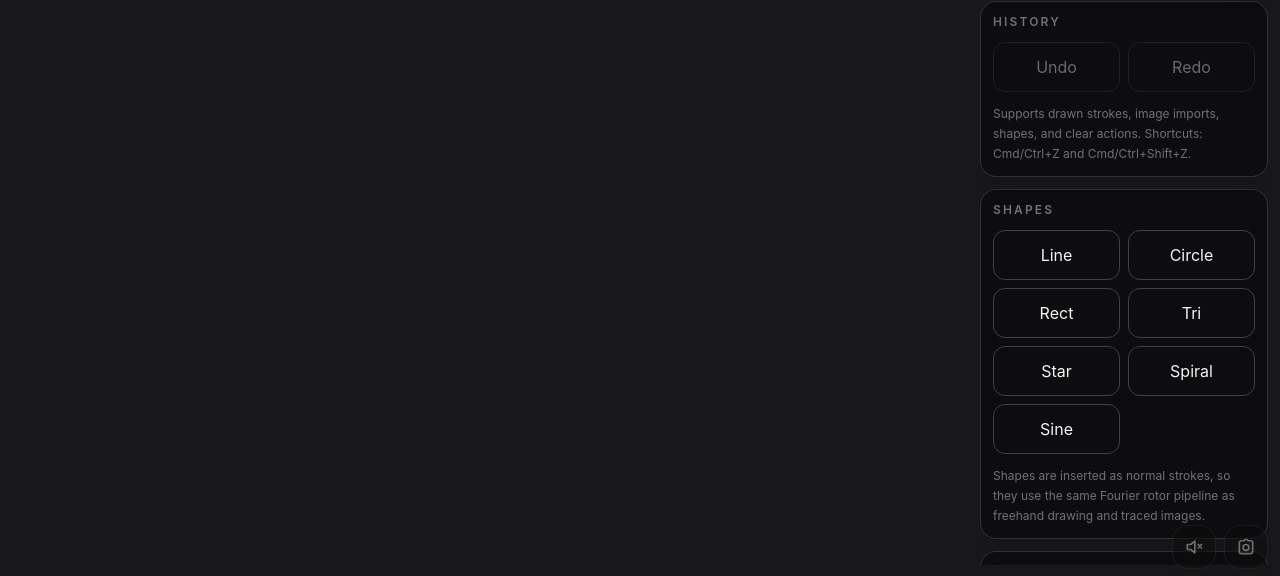
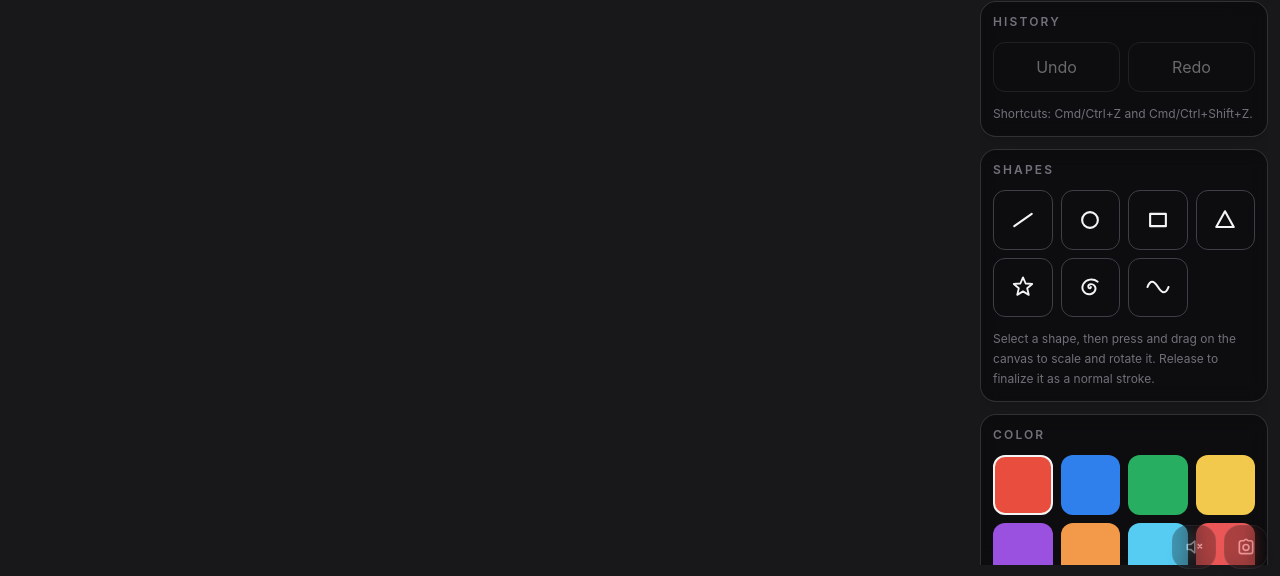
Before and after one commit to MSulSal/bifourcation, a React (Vite) app: page / in a window 1280 px wide. Both pictures are taken after a click on the button "Open settings drawer". Shown: the part 144-720 px from the top of the page. Built offline with nearby package versions, Linux system fonts and the light colour scheme.

Commit message:
Add shapes and drawing history

```diff
--- a/src/App.tsx
+++ b/src/App.tsx
@@ -9,10 +9,11 @@ import {
 import { DrawingSoundEngine, type SonicStroke } from "./audio/soundEngine";
 import { DrawingCanvas } from "./components/DrawingCanvas";
 import { RotorCanvas, type BivectorView } from "./components/RotorCanvas";
+import { ShapePlacementCanvas } from "./components/ShapePlacementCanvas";
 import { traceImageFileToStrokes } from "./image/edgeTracing";
 import { computeFourierTerms } from "./math/fourier";
 import { resamplePath } from "./math/path";
-import { createShapeStroke, type ShapeKind } from "./math/shapes";
+import type { ShapeKind } from "./math/shapes";
 import type { Stroke } from "./types/geometry";
 
 const PEN_COLORS = [
@@ -26,17 +27,14 @@ const PEN_COLORS = [
 	"#eb5757",
 ];
 
-const SHAPE_TOOLS: {
-	kind: ShapeKind;
-	label: string;
-}[] = [
-	{ kind: "line", label: "Line" },
-	{ kind: "circle", label: "Circle" },
-	{ kind: "rectangle", label: "Rect" },
-	{ kind: "triangle", label: "Tri" },
-	{ kind: "star", label: "Star" },
-	{ kind: "spiral", label: "Spiral" },
-	{ kind: "sine", label: "Sine" },
+const SHAPE_TOOLS: ShapeKind[] = [
+	"line",
+	"circle",
+	"rectangle",
+	"triangle",
+	"star",
+	"spiral",
+	"sine",
 ];
 
 const DEFAULT_PEN_COLOR = PEN_COLORS[0];
@@ -60,15 +58,12 @@ type AppMode = "draw" | "animate";
 
 type DrawingHistory = {
 	past: Stroke[][];
+	present: Stroke[];
 	future: Stroke[][];
 };
 
 function clampNumber(value: number, min: number, max: number) {
 	return Math.min(max, Math.max(min, value));
-}
-
-function areStrokeArraysSame(a: Stroke[], b: Stroke[]) {
-	return a === b;
 }
 
 function isBivectorView(value: string | null): value is BivectorView {
@@ -117,6 +112,119 @@ function readStoredSoundEnabled() {
 	return readStoredValue(STORAGE_KEYS.soundEnabled) === "true";
 }
 
+function ShapeIcon({ kind }: { kind: ShapeKind }) {
+	if (kind === "line") {
+		return (
+			<svg viewBox="0 0 32 32" aria-hidden="true" className="h-7 w-7">
+				<path
+					d="M6 23L26 9"
+					fill="none"
+					stroke="currentColor"
+					strokeWidth="2.4"
+					strokeLinecap="round"
+				/>
+			</svg>
+		);
+	}
+
+	if (kind === "circle") {
+		return (
+			<svg viewBox="0 0 32 32" aria-hidden="true" className="h-7 w-7">
+				<circle
+					cx="16"
+					cy="16"
+					r="9"
+					fill="none"
+					stroke="currentColor"
+					strokeWidth="2.4"
+				/>
+			</svg>
+		);
+	}
+
+	if (kind === "rectangle") {
+		return (
+			<svg viewBox="0 0 32 32" aria-hidden="true" className="h-7 w-7">
+				<rect
+					x="7"
+					y="9"
+					width="18"
+					height="14"
+					fill="none"
+					stroke="currentColor"
+					strokeWidth="2.4"
+					strokeLinejoin="round"
+				/>
+			</svg>
+		);
+	}
+
+	if (kind === "triangle") {
+		return (
+			<svg viewBox="0 0 32 32" aria-hidden="true" className="h-7 w-7">
+				<path
+					d="M16 6L26 24H6L16 6Z"
+					fill="none"
+					stroke="currentColor"
+					strokeWidth="2.4"
+					strokeLinejoin="round"
+				/>
+			</svg>
+		);
+	}
+
+	if (kind === "star") {
+		return (
+			<svg viewBox="0 0 32 32" aria-hidden="true" className="h-7 w-7">
+				<path
+					d="M16 5L19 12L26.5 12.5L20.8 17.5L22.6 25L16 21L9.4 25L11.2 17.5L5.5 12.5L13 12L16 5Z"
+					fill="none"
+					stroke="currentColor"
+					strokeWidth="2.1"
+					strokeLinejoin="round"
+				/>
+			</svg>
+		);
+	}
+
+	if (kind === "spiral") {
+		return (
+			<svg viewBox="0 0 32 32" aria-hidden="true" className="h-7 w-7">
+				<path
+					d="M17 16C17 18 14 18 14 15.5C14 12.5 18.5 11.8 20.8 14.2C24 17.5 21.8 23.5 16.2 24.2C9.6 25 5.2 18.4 8.5 12.4C11.6 6.9 19.6 5.8 24.8 10"
+					fill="none"
+					stroke="currentColor"
+					strokeWidth="2.2"
+					strokeLinecap="round"
+				/>
+			</svg>
+		);
+	}
+
+	return (
+		<svg viewBox="0 0 32 32" aria-hidden="true" className="h-7 w-7">
+			<path
+				d="M4 16C7 8 11 8 16 16C21 24 25 24 28 16"
+				fill="none"
+				stroke="currentColor"
+				strokeWidth="2.4"
+				strokeLinecap="round"
+			/>
+		</svg>
+	);
+}
+
+function getShapeLabel(kind: ShapeKind) {
+	if (kind === "line") return "Line";
+	if (kind === "circle") return "Circle";
+	if (kind === "rectangle") return "Rectangle";
+	if (kind === "triangle") return "Triangle";
+	if (kind === "star") return "Star";
+	if (kind === "spiral") return "Spiral";
+
+	return "Sine wave";
+}
+
 function App() {
 	const canvasStageRef = useRef<HTMLElement | null>(null);
 	const soundEngineRef = useRef<DrawingSoundEngine | null>(null);
@@ -124,9 +232,9 @@ function App() {
 	const imageInputRef = useRef<HTMLInputElement | null>(null);
 
 	const [clearSignal, setClearSignal] = useState(0);
-	const [strokes, setStrokes] = useState<Stroke[]>([]);
-	const [history, setHistory] = useState<DrawingHistory>({
+	const [drawingHistory, setDrawingHistory] = useState<DrawingHistory>({
 		past: [],
+		present: [],
 		future: [],
 	});
 	const [mode, setMode] = useState<AppMode>("draw");
@@ -141,10 +249,12 @@ function App() {
 	);
 	const [isTracingImage, setIsTracingImage] = useState(false);
 	const [imageTraceError, setImageTraceError] = useState<string | null>(null);
+	const [selectedShape, setSelectedShape] = useState<ShapeKind | null>(null);
 
 	const [penColor, setPenColor] = useState(readStoredPenColor);
 	const [penWidth, setPenWidth] = useState(readStoredPenWidth);
 
+	const strokes = drawingHistory.present;
 	const resampledPointCount = 256;
 	const visibleTermCount = resampledPointCount;
 
@@ -197,9 +307,9 @@ function App() {
 	);
 
 	const isAnimationMode = mode === "animate";
-	const isCanvasInteractive = mode === "draw";
-	const canUndo = history.past.length > 0;
-	const canRedo = history.future.length > 0;
+	const isCanvasInteractive = mode === "draw" && selectedShape === null;
+	const canUndo = drawingHistory.past.length > 0;
+	const canRedo = drawingHistory.future.length > 0;
 
 	function getSoundEngine() {
 		if (!soundEngineRef.current) {
@@ -230,20 +340,19 @@ function App() {
 		resetAnimationSideEffects();
 		setImageTraceError(null);
 
-		setStrokes(currentStrokes => {
+		setDrawingHistory(currentHistory => {
 			const nextStrokes =
-				typeof update === "function" ? update(currentStrokes) : update;
+				typeof update === "function"
+					? update(currentHistory.present)
+					: update;
 
-			if (areStrokeArraysSame(currentStrokes, nextStrokes)) {
-				return currentStrokes;
-			}
+			if (nextStrokes === currentHistory.present) return currentHistory;
 
-			setHistory(currentHistory => ({
-				past: [...currentHistory.past, currentStrokes],
+			return {
+				past: [...currentHistory.past, currentHistory.present],
+				present: nextStrokes,
 				future: [],
-			}));
-
-			return nextStrokes;
+			};
 		});
 	}
 
@@ -253,21 +362,16 @@ function App() {
 		resetAnimationSideEffects();
 		setImageTraceError(null);
 
-		setHistory(currentHistory => {
+		setDrawingHistory(currentHistory => {
 			const previous = currentHistory.past.at(-1);
 
 			if (!previous) return currentHistory;
 
-			setStrokes(currentStrokes => {
-				setHistory(latestHistory => ({
-					past: latestHistory.past.slice(0, -1),
-					future: [currentStrokes, ...latestHistory.future],
-				}));
-
-				return previous;
-			});
-
-			return currentHistory;
+			return {
+				past: currentHistory.past.slice(0, -1),
+				present: previous,
+				future: [currentHistory.present, ...currentHistory.future],
+			};
 		});
 	}
 
@@ -277,42 +381,38 @@ function App() {
 		resetAnimationSideEffects();
 		setImageTraceError(null);
 
-		setHistory(currentHistory => {
+		setDrawingHistory(currentHistory => {
 			const next = currentHistory.future[0];
 
 			if (!next) return currentHistory;
 
-			setStrokes(currentStrokes => {
-				setHistory(latestHistory => ({
-					past: [...latestHistory.past, currentStrokes],
-					future: latestHistory.future.slice(1),
-				}));
-
-				return next;
-			});
-
-			return currentHistory;
+			return {
+				past: [...currentHistory.past, currentHistory.present],
+				present: next,
+				future: currentHistory.future.slice(1),
+			};
 		});
 	}
 
 	function clearEverything() {
 		resetAnimationSideEffects();
 		setImageTraceError(null);
+		setSelectedShape(null);
 		setClearSignal(value => value + 1);
 
-		setStrokes(currentStrokes => {
-			if (currentStrokes.length === 0) return currentStrokes;
+		setDrawingHistory(currentHistory => {
+			if (currentHistory.present.length === 0) return currentHistory;
 
-			setHistory(currentHistory => ({
-				past: [...currentHistory.past, currentStrokes],
+			return {
+				past: [...currentHistory.past, currentHistory.present],
+				present: [],
 				future: [],
-			}));
-
-			return [];
+			};
 		});
 	}
 
 	function enterDrawMode() {
+		setSelectedShape(null);
 		resetAnimationSideEffects();
 	}
 
@@ -335,6 +435,7 @@ function App() {
 			}
 		}
 
+		setSelectedShape(null);
 		setMode("animate");
 		setIsAnimationPlaying(value => !value);
 	}
@@ -357,35 +458,8 @@ function App() {
 		}
 	}
 
-	function addShape(kind: ShapeKind) {
-		const stage = canvasStageRef.current;
-		if (!stage) return;
-
-		const rect = stage.getBoundingClientRect();
-		const size = Math.min(rect.width, rect.height) * 0.34;
-		const shapeWidth =
-			kind === "line" || kind === "sine" ? size * 1.5 : size;
-		const shapeHeight =
-			kind === "line" ? size * 0.25 : kind === "sine" ? size * 0.5 : size;
-
-		const shapeStroke = createShapeStroke({
-			kind,
-			bounds: {
-				center: {
-					x: rect.width / 2,
-					y: rect.height / 2,
-				},
-				width: shapeWidth,
-				height: shapeHeight,
-			},
-			style: {
-				color: penColor,
-				width: penWidth,
-			},
-			rotation: 0,
-		});
-
-		commitStrokes(currentStrokes => [...currentStrokes, shapeStroke]);
+	function commitShape(stroke: Stroke) {
+		commitStrokes(currentStrokes => [...currentStrokes, stroke]);
 	}
 
 	async function handleImageUpload(event: ChangeEvent<HTMLInputElement>) {
@@ -399,6 +473,7 @@ function App() {
 
 		setIsTracingImage(true);
 		setImageTraceError(null);
+		setSelectedShape(null);
 		resetAnimationSideEffects();
 
 		try {
@@ -564,14 +639,15 @@ function App() {
 
 			if (isTyping) return;
 
+			const key = event.key.toLowerCase();
 			const isUndo =
 				(event.metaKey || event.ctrlKey) &&
 				!event.shiftKey &&
-				event.key.toLowerCase() === "z";
+				key === "z";
 			const isRedo =
 				(event.metaKey || event.ctrlKey) &&
-				((event.shiftKey && event.key.toLowerCase() === "z") ||
-					event.key.toLowerCase() === "y");
+				((event.shiftKey && key === "z") || key === "y");
+			const isEscape = key === "escape";
 
 			if (isUndo) {
 				event.preventDefault();
@@ -582,13 +658,19 @@ function App() {
 			if (isRedo) {
 				event.preventDefault();
 				redo();
+				return;
+			}
+
+			if (isEscape && selectedShape) {
+				event.preventDefault();
+				setSelectedShape(null);
 			}
 		}
 
 		window.addEventListener("keydown", handleKeyDown);
 
 		return () => window.removeEventListener("keydown", handleKeyDown);
-	}, [canUndo, canRedo]);
+	}, [canUndo, canRedo, selectedShape]);
 
 	useEffect(() => {
 		stopSoundFrame();
@@ -679,6 +761,17 @@ function App() {
 						/>
 					</div>
 
+					<ShapePlacementCanvas
+						selectedShape={
+							mode === "draw" && selectedShape
+								? selectedShape
+								: null
+						}
+						color={penColor}
+						width={penWidth}
+						onCommitShape={commitShape}
+					/>
+
 					<RotorCanvas
 						strokes={animatedStrokes}
 						isActive={isAnimationMode}
@@ -695,6 +788,14 @@ function App() {
 						<span>{totalResampledPoints} sampled</span>
 						<span>·</span>
 						<span>{totalFourierTerms} terms</span>
+						{selectedShape && mode === "draw" && (
+							<>
+								<span>·</span>
+								<span className="text-zinc-100/70">
+									{getShapeLabel(selectedShape)} tool
+								</span>
+							</>
+						)}
 						{isAnimationMode && (
 							<>
 								<span className="hidden sm:inline">·</span>
@@ -704,6 +805,13 @@ function App() {
 							</>
 						)}
 					</div>
+
+					{selectedShape && mode === "draw" && (
+						<div className="pointer-events-none absolute bottom-16 left-1/2 z-30 -translate-x-1/2 rounded-2xl border border-zinc-700/70 bg-zinc-950/70 px-4 py-2 text-xs font-medium text-zinc-200 shadow-lg backdrop-blur">
+							Press to anchor. Drag to scale and rotate. Release
+							to commit.
+						</div>
+					)}
 
 					{isAnimationMode && !isAnimationPlaying && (
 						<div className="pointer-events-none absolute inset-0 z-10 flex items-center justify-center">
@@ -758,7 +866,7 @@ function App() {
 
 					<div
 						className={[
-							"absolute right-3 top-16 z-20 max-h-[calc(100%-5rem)] w-[calc(100vw-1.5rem)] max-w-72 overflow-y-auto transition-all duration-200 sm:w-72",
+							"absolute right-3 top-16 z-30 max-h-[calc(100%-5rem)] w-[calc(100vw-1.5rem)] max-w-72 overflow-y-auto transition-all duration-200 sm:w-72",
 							isDrawerOpen
 								? "translate-x-0 opacity-100"
 								: "pointer-events-none translate-x-[calc(100%+1rem)] opacity-0",
@@ -789,33 +897,59 @@ function App() {
 								</div>
 
 								<p className="mt-3 text-xs leading-5 text-zinc-500">
-									Supports drawn strokes, image imports,
-									shapes, and clear actions. Shortcuts:
-									Cmd/Ctrl+Z and Cmd/Ctrl+Shift+Z.
+									Shortcuts: Cmd/Ctrl+Z and Cmd/Ctrl+Shift+Z.
 								</p>
 							</section>
 
 							<section className="rounded-2xl border border-zinc-700/70 bg-zinc-950/70 p-3 shadow-lg backdrop-blur">
-								<p className="mb-3 text-xs font-semibold uppercase tracking-[0.18em] text-zinc-500">
-									Shapes
-								</p>
+								<div className="mb-3 flex items-center justify-between gap-3">
+									<p className="text-xs font-semibold uppercase tracking-[0.18em] text-zinc-500">
+										Shapes
+									</p>
 
-								<div className="grid grid-cols-2 gap-2">
-									{SHAPE_TOOLS.map(shape => (
+									{selectedShape && (
 										<button
-											key={shape.kind}
-											className="rounded-xl border border-zinc-700 px-3 py-3 text-sm font-semibold text-zinc-100 transition hover:bg-zinc-800"
-											onClick={() => addShape(shape.kind)}
+											className="text-xs font-semibold text-zinc-300 transition hover:text-zinc-50"
+											onClick={() =>
+												setSelectedShape(null)
+											}
 										>
-											{shape.label}
+											Freehand
+										</button>
+									)}
+								</div>
+
+								<div className="grid grid-cols-4 gap-2">
+									{SHAPE_TOOLS.map(kind => (
+										<button
+											key={kind}
+											className={[
+												"flex aspect-square items-center justify-center rounded-xl border transition",
+												selectedShape === kind
+													? "border-zinc-50 bg-zinc-50 text-zinc-950"
+													: "border-zinc-700 text-zinc-100 hover:bg-zinc-800",
+											].join(" ")}
+											onClick={() => {
+												setMode("draw");
+												setIsAnimationPlaying(false);
+												setSelectedShape(current =>
+													current === kind
+														? null
+														: kind,
+												);
+											}}
+											aria-label={`Select ${getShapeLabel(kind)} tool`}
+											title={getShapeLabel(kind)}
+										>
+											<ShapeIcon kind={kind} />
 										</button>
 									))}
 								</div>
 
 								<p className="mt-3 text-xs leading-5 text-zinc-500">
-									Shapes are inserted as normal strokes, so
-									they use the same Fourier rotor pipeline as
-									freehand drawing and traced images.
+									Select a shape, then press and drag on the
+									canvas to scale and rotate it. Release to
+									finalize it as a normal stroke.
 								</p>
 							</section>
 
@@ -1040,7 +1174,7 @@ function App() {
 					<div className="flex items-center justify-center gap-3 overflow-x-auto">
 						<button
 							className={
-								mode === "draw"
+								mode === "draw" && selectedShape === null
 									? ACTIVE_BUTTON_CLASS
 									: INACTIVE_BUTTON_CLASS
 							}
--- a/src/math/shapes.ts
+++ b/src/math/shapes.ts
@@ -73,26 +73,28 @@ function createRectanglePoints({
 	const top = center.y - height / 2;
 	const bottom = center.y + height / 2;
 
-	const corners: Point[] = [
+	return interpolatePolyline(
+		[
 			{ x: left, y: top },
 			{ x: right, y: top },
 			{ x: right, y: bottom },
 			{ x: left, y: bottom },
 			{ x: left, y: top },
-	];
-
-	return interpolatePolyline(corners, DEFAULT_POINT_COUNT);
+		],
+		DEFAULT_POINT_COUNT,
+	);
 }
 
 function createTrianglePoints({ center, width, height }: ShapeBounds): Point[] {
-	const points: Point[] = [
+	return interpolatePolyline(
+		[
 			{ x: center.x, y: center.y - height / 2 },
 			{ x: center.x + width / 2, y: center.y + height / 2 },
 			{ x: center.x - width / 2, y: center.y + height / 2 },
 			{ x: center.x, y: center.y - height / 2 },
-	];
-
-	return interpolatePolyline(points, DEFAULT_POINT_COUNT);
+		],
+		DEFAULT_POINT_COUNT,
+	);
 }
 
 function createStarPoints({ center, width, height }: ShapeBounds): Point[] {
@@ -141,10 +143,11 @@ function createSinePoints({ center, width, height }: ShapeBounds): Point[] {
 
 	for (let index = 0; index < DEFAULT_POINT_COUNT; index += 1) {
 		const t = index / (DEFAULT_POINT_COUNT - 1);
-		const x = left + t * width;
-		const y = center.y + Math.sin(t * Math.PI * 2 * cycles) * (height / 2);
 
-		points.push({ x, y });
+		points.push({
+			x: left + t * width,
+			y: center.y + Math.sin(t * Math.PI * 2 * cycles) * (height / 2),
+		});
 	}
 
 	return points;
@@ -227,8 +230,8 @@ export function createShapeStroke({
 }): Stroke {
 	const normalizedBounds = {
 		center: bounds.center,
-		width: clamp(bounds.width, 24, 1200),
-		height: clamp(bounds.height, 24, 1200),
+		width: clamp(bounds.width, 18, 1600),
+		height: clamp(bounds.height, 18, 1600),
 	};
 
 	const points =
```
Lines whose indentation alone changed are shown as unchanged.
